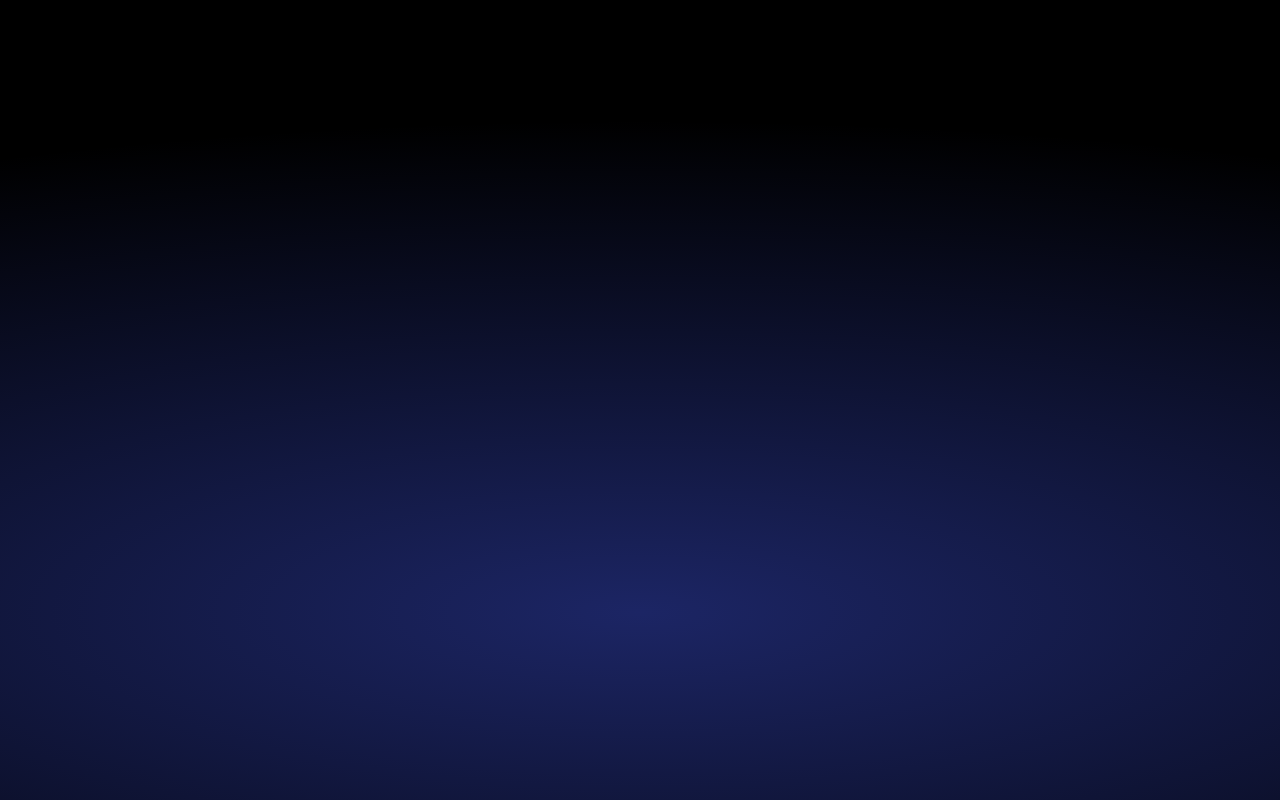
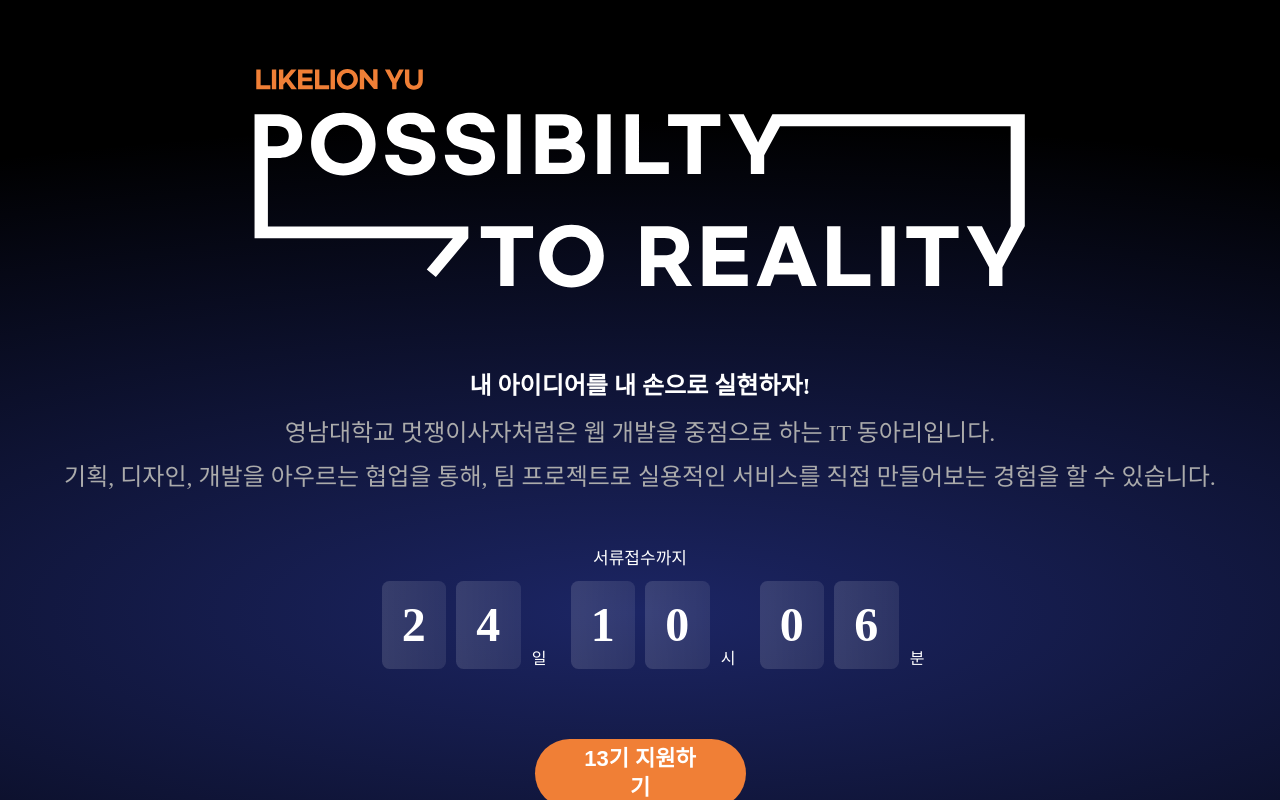
Before and after one commit to gugitgugit/yu-likelion-13th-homepage, a React (Create React App) app: page / in a window 1280 px wide. Built offline with nearby package versions, Linux system fonts and the light colour scheme; a web font is replaced by a local one.

Commit message:
feat: apply 페이지

```diff
--- a/src/sections/Apply.js
+++ b/src/sections/Apply.js
@@ -1,7 +1,208 @@
-import React from 'react';
+import React, { useEffect, useState } from 'react';
+import styled from 'styled-components';
+import arrowImg from 'src/assets/three-arrows.png';
+import mainImg from 'src/assets/main.svg';
 
 const Apply = () => {
-  return <div>Apply</div>;
+  const targetDate = new Date('2025-03-08T23:59:59');
+
+  const calculateTimeLeft = () => {
+    const difference = targetDate - new Date();
+
+    if (difference <= 0) {
+      return { days: '00', hours: '00', minutes: '00' };
+    }
+
+    const days = String(
+      Math.floor(difference / (1000 * 60 * 60 * 24))
+    ).padStart(2, '0');
+    const hours = String(
+      Math.floor((difference / (1000 * 60 * 60)) % 24)
+    ).padStart(2, '0');
+    const minutes = String(
+      Math.floor((difference / (1000 * 60)) % 60)
+    ).padStart(2, '0');
+
+    return { days, hours, minutes };
+  };
+
+  const [timeLeft, setTimeLeft] = useState(calculateTimeLeft());
+
+  useEffect(() => {
+    const timer = setInterval(() => {
+      setTimeLeft(calculateTimeLeft());
+    }, 1000);
+    return () => clearInterval(timer);
+  }, []);
+
+  // TODO: 아래로 스크롤 높이 조정
+  const handleScrollDown = () => {
+    window.scrollBy({
+      top: 50,
+      behavior: 'smooth',
+    });
+  };
+
+  return (
+    <>
+      <ApplyWrapper>
+        <ContentWrapper>
+          <MainImage src={mainImg} />
+          <Title>내 아이디어를 내 손으로 실현하자!</Title>
+          <Description>
+            영남대학교 멋쟁이사자처럼은 웹 개발을 중점으로 하는 IT 동아리입니다.
+            <br />
+            기획, 디자인, 개발을 아우르는 협업을 통해, 팀 프로젝트로 실용적인
+            서비스를 직접 만들어보는 경험을 할 수 있습니다.
+          </Description>
+        </ContentWrapper>
+        <TimerWrapper>
+          <TimerTitle>서류접수까지</TimerTitle>
+          <TimerContainer>
+            <TimeBox>
+              <Number>{timeLeft.days[0]}</Number>
+              <Number>{timeLeft.days[1]}</Number>
+              <TimerText>일</TimerText>
+            </TimeBox>
+            <TimeBox>
+              <Number>{timeLeft.hours[0]}</Number>
+              <Number>{timeLeft.hours[1]}</Number>
+              <TimerText>시</TimerText>
+            </TimeBox>
+            <TimeBox>
+              <Number>{timeLeft.minutes[0]}</Number>
+              <Number>{timeLeft.minutes[1]}</Number>
+              <TimerText>분</TimerText>
+            </TimeBox>
+          </TimerContainer>
+        </TimerWrapper>
+        <ApplyButton>13기 지원하기</ApplyButton>
+        <ArrowImage src={arrowImg} onClick={handleScrollDown} />
+      </ApplyWrapper>
+    </>
+  );
 };
 
 export default Apply;
+
+const ApplyWrapper = styled.div`
+  display: flex;
+  flex-direction: column;
+  align-items: center;
+  text-align: center;
+`;
+
+const ContentWrapper = styled.div`
+  gap: 20px;
+  margin-top: 50px;
+`;
+const TimerContainer = styled.div`
+  display: flex;
+  flex-direction: row;
+  align-items: center;
+  justify-content: center;
+  gap: 50px;
+`;
+const TimerWrapper = styled.div`
+  display: flex;
+  flex-direction: column;
+  align-items: center;
+  text-align: center;
+  margin: 0;
+  padding: 0;
+`;
+
+const TimeBox = styled.div`
+  gap: 10px;
+  display: flex;
+  align-items: flex-end;
+  position: relative;
+`;
+
+const TimerTitle = styled.p`
+  font-size: 17px;
+  color: #ffffff;
+  margin-bottom: 12px;
+  margin-top: 45px;
+`;
+
+const TimerText = styled.p`
+  font-size: 16px;
+  color: #ffffff;
+
+  position: absolute;
+  right: -26px;
+  bottom: 0px;
+`;
+
+const CommonFont = styled.p`
+  font-size: 24px;
+`;
+
+const MainImage = styled.img`
+  width: 771.35px;
+  height: 219.51px;
+  margin-bottom: 80px;
+`;
+
+const Title = styled(CommonFont)`
+  font-weight: bold;
+  color: white;
+  margin-bottom: 12px;
+  line-height: 120%;
+`;
+
+const Description = styled(CommonFont)`
+  color: #ababab;
+  line-height: 180%;
+`;
+
+const Number = styled.div`
+  display: flex;
+  justify-content: center;
+  padding: 10.5px 15.75px;
+  gap: 7.5px;
+  background: linear-gradient(
+    90deg,
+    rgba(255, 255, 255, 0.135) 7.43%,
+    rgba(255, 255, 255, 0.09) 96.4%
+  );
+  color: #ffffff;
+  border-radius: 7.5px;
+  flex-grow: 0;
+  width: 33px;
+  height: 67px;
+  font-weight: 800;
+  font-size: 48px;
+  line-height: 140%;
+  text-align: center;
+`;
+
+const ArrowImage = styled.img`
+  margin-top: 50px;
+  transform: rotate(-270deg);
+  cursor: pointer;
+  transition: transform 0.3s ease-in-out;
+
+  &:hover {
+    transform: rotate(-270deg) scale(1.3);
+  }
+`;
+
+const ApplyButton = styled.button`
+  width: 211px;
+  height: 69px;
+  display: flex;
+  align-items: center;
+  justify-content: center;
+  padding: 20px 40px;
+  background-color: #f07f36;
+  border-radius: 80px;
+  border: none;
+  cursor: pointer;
+  font-size: 22px;
+  color: #ffffff;
+  font-weight: 600;
+  line-height: 29px;
+  margin-top: 70px;
+`;
```
Also changed, not shown: src/assets/main.svg (added).
